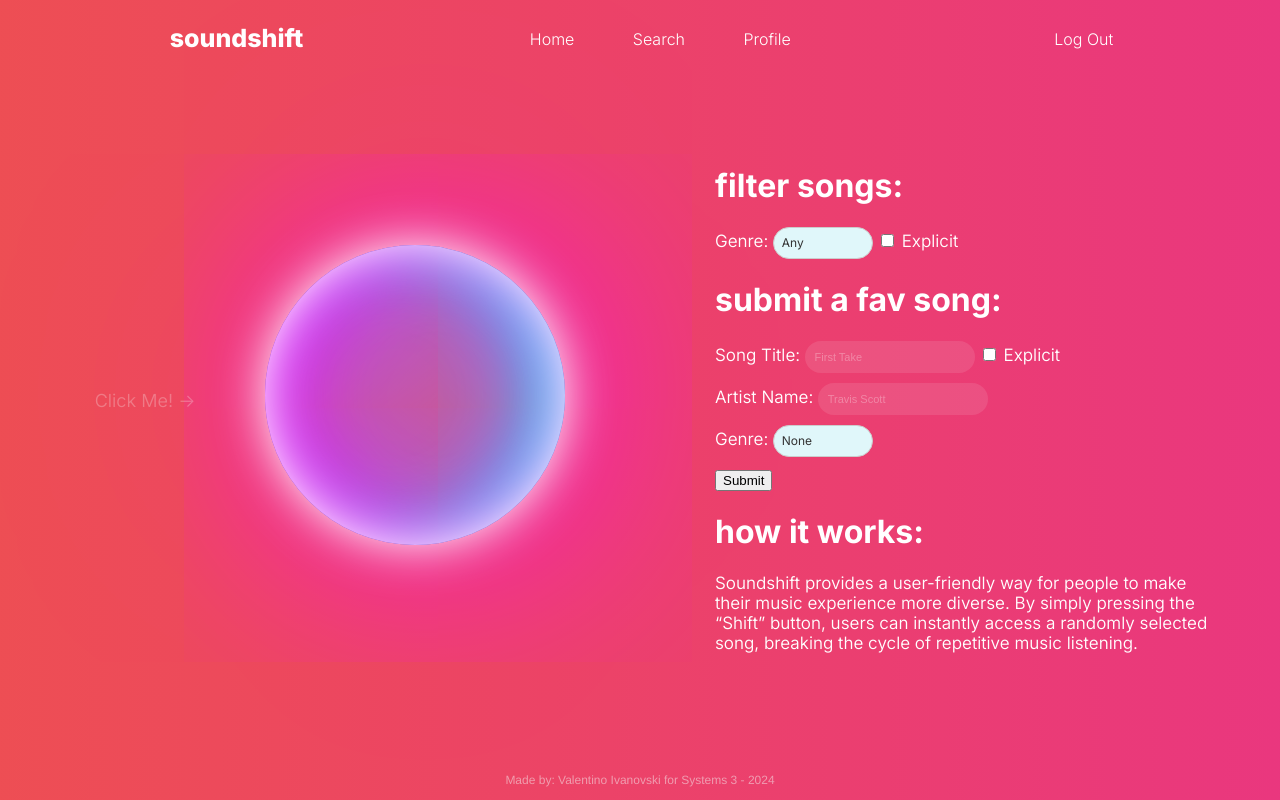
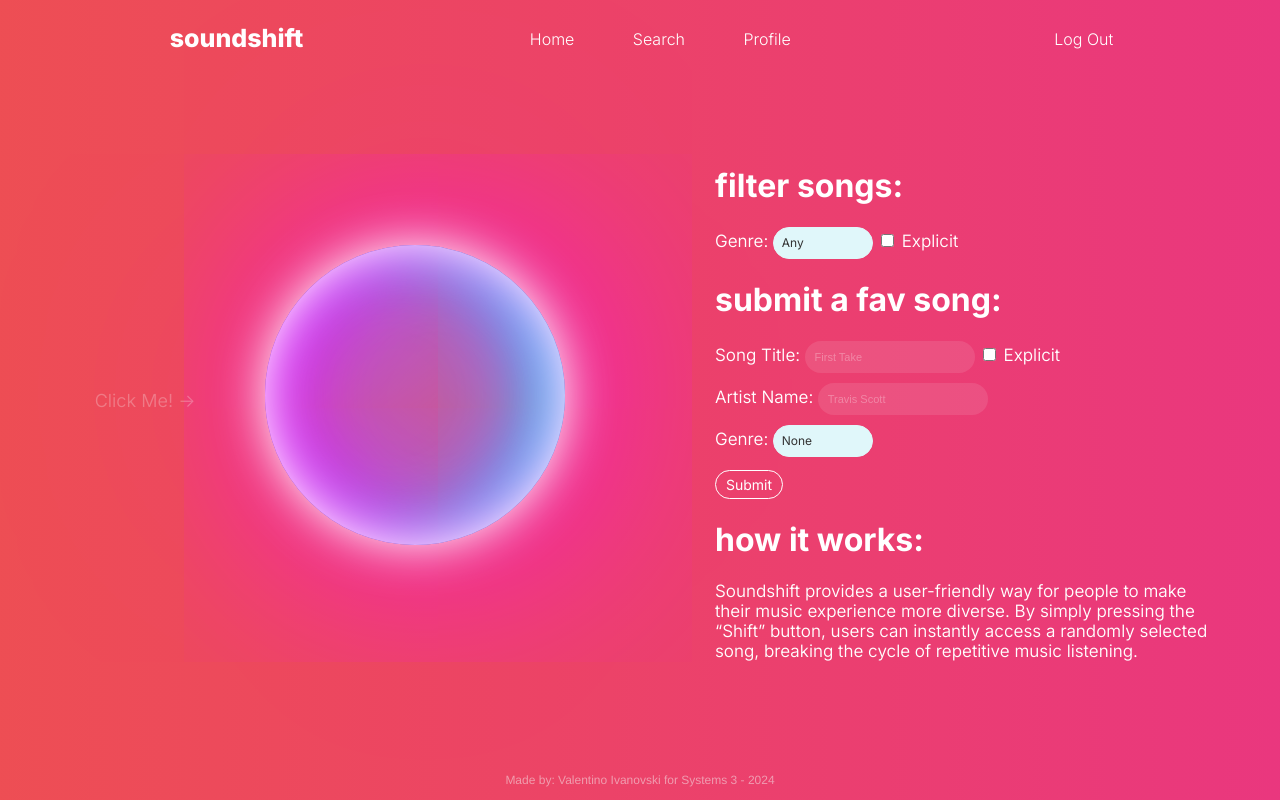
Before and after one commit to valentino-ivanovski/Soundshift, a Node server app: page /mainpage/ in a window 1280 px wide. Run offline with Node 20, Linux system fonts and the light colour scheme; the visitor is signed in with stand-in values (Sample User, id 1).

Commit message:
Update styling for submit button

```diff
--- a/server/views/mainpage.ejs
+++ b/server/views/mainpage.ejs
@@ -215,18 +215,18 @@
             font-size: 12px; /* make the text a bit larger */
             border-radius: 20px;
             font-weight: 400;
-            border: 1px solid #ccc;
+            border: 1px solid #e0f7fa;
             appearance: none; /* removes the default appearance */
             background-color: #e0f7fa; /* change this to your preferred color */
             color: #333;
             width: 20%;
             outline: none; /* removes the default outline */
-            transition: all 0.3s ease 0s; /* makes the changes animate smoothly */
+            transition: all 0.1s ease 0s; /* makes the changes animate smoothly */
         }
 
         #genre1:hover, #genre:hover {
             border-color: #888;
-            transform: translateY(-3px); /* moves the element up when hovered over */
+            transform: translateX(1px); /* moves the element up when hovered over */
         }
 
         #songTitle, #artistName {
@@ -245,6 +245,24 @@
 
         #songTitle::placeholder, #artistName::placeholder {
             color: rgba(255, 255, 255, 0.30);
+        }
+
+        .submitButton{
+            padding: 5px 10px;
+            background-color: transparent;
+            color: #fff;
+            text-decoration: none;
+            border: 1.5px solid #ffffff;
+            border-radius: 50px;
+            font-size: 14px;
+            font-family: "Inter", Helvetica;
+            cursor: pointer;
+            transition: background-color 0.2s, color 0.2s;
+        }
+
+        .submitButton:hover {
+            background-color: #624be8;
+            border-color: #624be8;
         }
 
     </style>
@@ -302,7 +320,6 @@
 
                 <h1 class="headers" >submit a fav song:</h1>
 
-
                 <form action="/mainpage/submitsong" method="post">
                 <!-- Song Title -->
                 <div style="margin-bottom: 10px;">
@@ -343,7 +360,7 @@
                     <p style="color: yellow;font-size: 13px;"><%= locals.errorSongExists %></p>
                 </div>
                     <div>
-                        <input type="submit" value="Submit">
+                        <input type="submit" class="submitButton" value="Submit">
                     </div>
                 </form>
 
```
